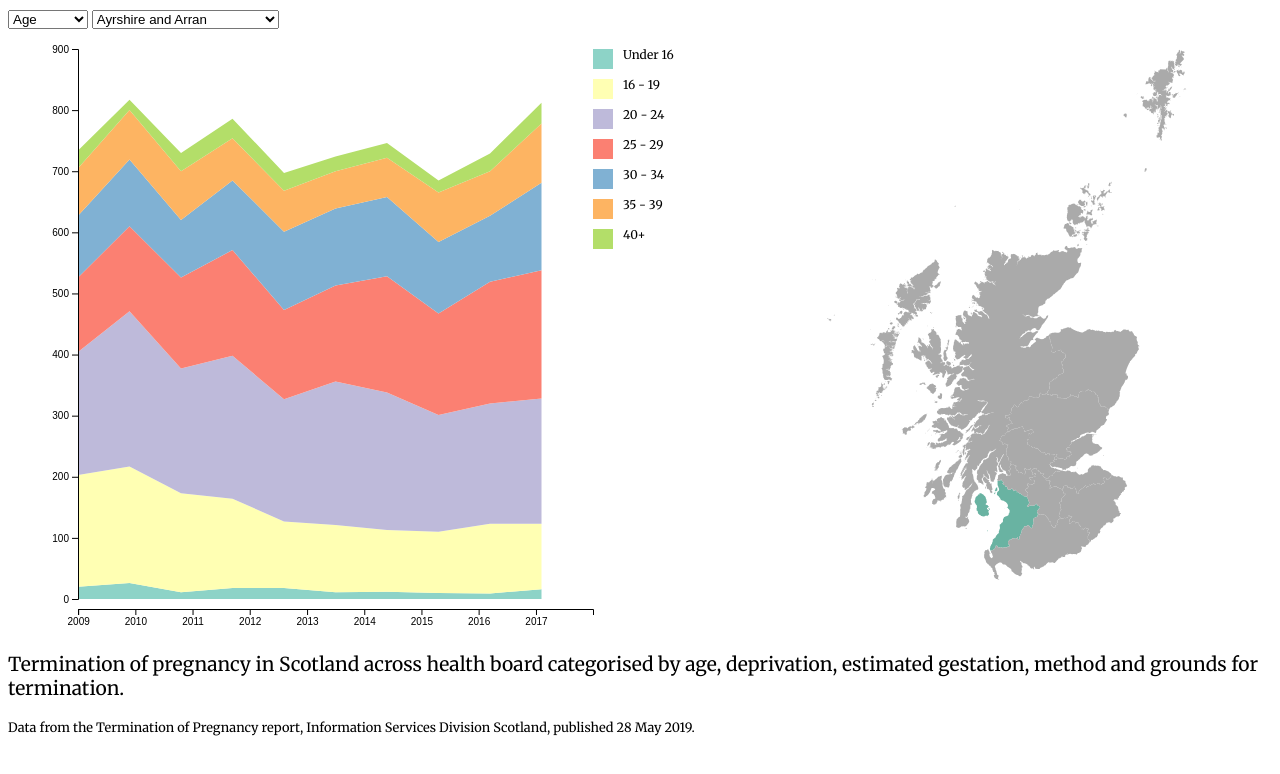
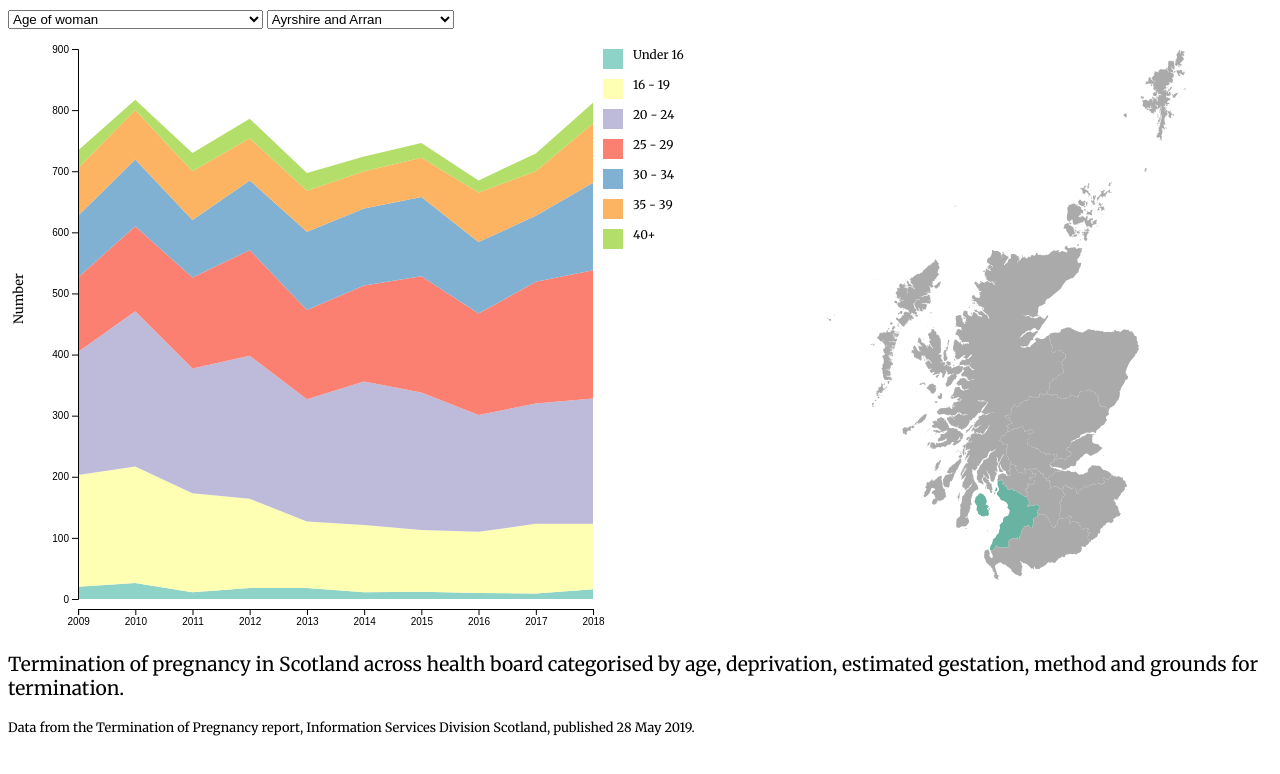
Before and after one commit to stuwilmur/termination-categorised, a plain HTML site: page index.html in a window 1280 px wide. Drawn offline with nearby package versions, Linux system fonts and the light colour scheme.

Commit message:
Added labels and descriptions and units

```diff
--- a/index.html
+++ b/index.html
@@ -83,6 +83,7 @@
 <script>
 
 var codesMap = new Map();
+var measuresMap = new Map();
 
 // set the dimensions and margins of the graph
 var margin = {top: 20, right: 100, bottom: 30, left: 70},
@@ -174,11 +175,6 @@ mapTooltip
 }
 
 var mapmouseclick = function(d) {
-	//console.log(d.properties.HBCode);
-	//selectedBoard = d.properties.HBCode;
-	//update(selectedMeasure, selectedBoard);
-	//updateRegionColours();
-
 	d3.select("#boardButton")
 	.property('value', d.properties.HBCode);
 	optionsAndUpdate();
@@ -250,6 +246,7 @@ var durationTime = 1000; //1s
 var yScale;
 var xScale;
 var rectSize = 20;
+var rectMargin = 10;
 
 function optionsAndUpdate()
 {
@@ -303,12 +300,12 @@ function update(measure, board) {
 			.domain(categories)
 			.range(d3.schemeSet3)
 
-	var numYears = categoryData[0].values.length;
+	var numYears = categoryData[0].values.length - 1;
 
 	var dates = categoryData[0].values.map(function(d) {return +d.key; })
 
 	var firstDate = new Date(dates[0],0,0);
-	var lastDate = new Date(dates[dates.length - 1],0,0);
+	var lastDate = new Date(dates[dates.length - 1],0,1); // add a day to make sure the scale hits the last year
 
 	var merged = categoryData[0].values.map(function(d) {var obj = d.values.reduce(function(acc, cur, i) {acc[cur.Group] = cur.Value; return acc;}, {}); obj.Year = d.key; return obj;})
 
@@ -338,12 +335,8 @@ function update(measure, board) {
 	xScale = d3.scaleTime().domain([0, numYears]).range([0, chartWidth]);
 	var xScaleDate = d3.scaleTime().domain([firstDate, lastDate]).range([0, chartWidth]);
 
-	console.log(stackedData);
-
 	var w = d3.select('g').selectAll('path.layers')
 	.data(stackedData)
-
-	//console.log(w.enter());
 
 	w.enter()
 	.append('path')
@@ -395,8 +388,8 @@ function update(measure, board) {
 		})
 	.attr("width", rectSize)
 	.attr("height", rectSize)
-	.attr("x", chartWidth)
-	.attr("y", function(d,i) {return i * (rectSize + 10);});
+	.attr("x", chartWidth + rectMargin)
+	.attr("y", function(d,i) {return i * (rectSize + rectMargin);});
 
 	legend.exit()
 	.transition()
@@ -417,18 +410,31 @@ function update(measure, board) {
 		//return color(d.key);
 		return "black";
 		})
-	.attr("x", chartWidth + rectSize + 10)
-	.attr("y", function(d,i) {return i * (rectSize + 10) + 10;})
+	.attr("x", chartWidth + rectSize + 2 * rectMargin)
+	.attr("y", function(d,i) {return i * (rectSize + rectMargin) + rectMargin;})
 	.style("font-family", "Merriweather")
 	.style("font-size", "120%")
 	.attr("text-anchor", "start")
-	.text(function(d) {console.log(d.key); return d.key;});
+	.text(function(d) {return d.key;});
 
 	legendText.exit()
 	.transition()
 	.duration(durationTime)
 	.style('fill', 'none')
 	.remove();
+
+	// update y label
+	ylabel
+	.transition()
+	.duration(500)
+	.style("opacity",0)
+
+	ylabel
+	.transition()
+	.delay(500)
+	.duration(500)
+	.style("opacity",1)
+	.text(measuresMap.get(selectedMeasure).unit);
 
 
 }
@@ -446,18 +452,19 @@ function parseData(d) {
 //Read and parse the data
 d3.csv('Health_Boards_May_2016_Names_and_Codes_in_Scotland.csv', function(lookup)
 {
-	//console.log(lookup);
-
 	lookup.reduce(function(map, obj) {
 		codesMap.set(obj.HB16CD, obj.HB16NM);
 	}, {});
 
 	var codesArray = Array.from(codesMap);
 
-	//console.log(codesMap);
-
 	d3.json('sco_nhs_boards.geojson', function(err, json) {
 		d3.csv("terminations data.csv", parseData, function(theData) {
+			d3.csv("measures_descriptors.csv", function(measures) {
+
+				measures.reduce(function(map, obj) {
+					measuresMap.set(obj.measure, obj);
+				}, {});
 
 				geojson = json;
 
@@ -487,7 +494,7 @@ d3.csv('Health_Boards_May_2016_Names_and_Codes_in_Scotland.csv', function(lookup
 					.enter()
 					.append('option')
 					.attr('value', function(d) {return d;})
-				.text(function(d) {return d;});
+					.text(function(d) {return measuresMap.get(d).description;});
 
 				// add the options to the boards button
 				d3.select('#boardButton')
@@ -528,10 +535,20 @@ d3.csv('Health_Boards_May_2016_Names_and_Codes_in_Scotland.csv', function(lookup
 
 				var merged = categoryData[0].values.map(function(d) {var obj = d.values.reduce(function(acc, cur, i) {acc[cur.Group] = cur.Value; return acc;}, {}); obj.Year = d.key; return obj;})
 
+				ylabel = d3.select("svg")
+				.append("text")
+				.attr("class", "ylabel")
+				.attr("text-anchor", "start")
+				.attr("alignment-baseline", "hanging")
+				.attr("x",-height/2 - margin.top)
+				.attr("y",5)
+				.attr("transform", "rotate(-90)")
+				.text(measuresMap.get(selectedMeasure).unit);
+
 				updateGeo(geojson);
 
 				optionsAndUpdate();
-
+			})
 		})
 	})
 })
--- /dev/null
+++ b/measures_descriptors.csv
@@ -0,0 +1,7 @@
+measure,description,unit
+Age,Age of woman,Number
+Gestation,Estimated gestation (completed weeks),Rate per 1,000 women age 15-44
+Grounds,Grounds for abortion,Number
+Method,Method of termination,Percentage
+Previous,Previous terminations,Rate per 1,000 women age 15-44
+SIMD,Deprivation (SIMD) quintile,Rate per 1,000 women age 15-44
```
Lines whose indentation alone changed are shown as unchanged.
